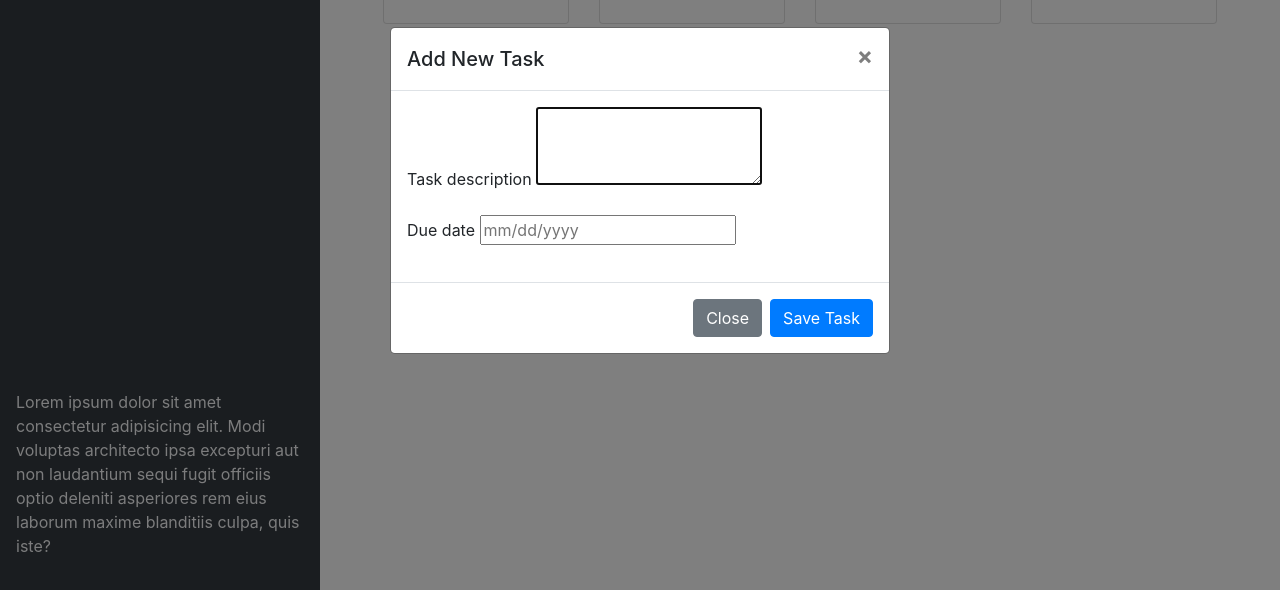
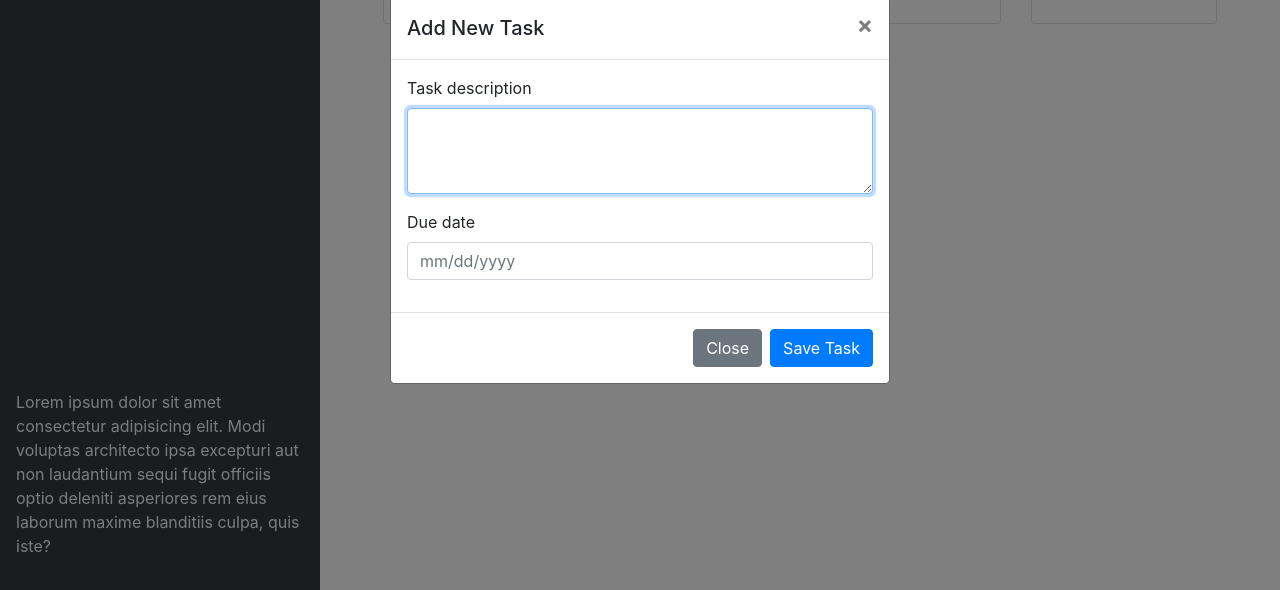
Before and after one commit to Elysiayn/taskmaster-pro, a plain HTML site: page index.html in a window 1280 px wide. Both pictures are taken after a click on the button "Add Task". Shown: the part 210-800 px from the top of the page. Drawn offline with nearby package versions, Linux system fonts and the light colour scheme.

Commit message:
added cards to taskLists and cleaned up modal

```diff
--- a/assets/js/script.js
+++ b/assets/js/script.js
@@ -140,6 +140,8 @@ $(".list-group").on("blur", "input[type='text']", function() {
     .index();
 
   // update task in array and re-save to localstorage
+  console.log(tasks[status][index], index);
+  console.log (status);
   tasks[status][index].date = date;
   saveTasks();
 
@@ -172,7 +174,7 @@ $("#task-form-modal .btn-primary").click(function() {
   var taskDate = $("#modalDueDate").val();
 
   if (taskText && taskDate) {
-    createTask(taskText, taskDate, "toDo");
+    createTask(taskText, taskDate, "toDo ");
 
     // close modal
     $("#task-form-modal").modal("hide");
--- a/index.html
+++ b/index.html
@@ -99,11 +99,11 @@
           <form>
             <div class="form-group">
               <label for="modalTaskDescription">Task description</label>
-              <textarea id="modalTaskDescription" rows="3"></textarea>
+              <textarea id="modalTaskDescription" rows="3" class="form-control"></textarea>
             </div>
             <div class="form-group">
               <label for="modalDueDate">Due date</label>
-              <input type="text" id="modalDueDate" placeholder="mm/dd/yyyy" autocomplete="off" />
+              <input type="text" class="form-control" id="modalDueDate" placeholder="mm/dd/yyyy" autocomplete="off" />
             </div>
           </form>
         </div>
```
